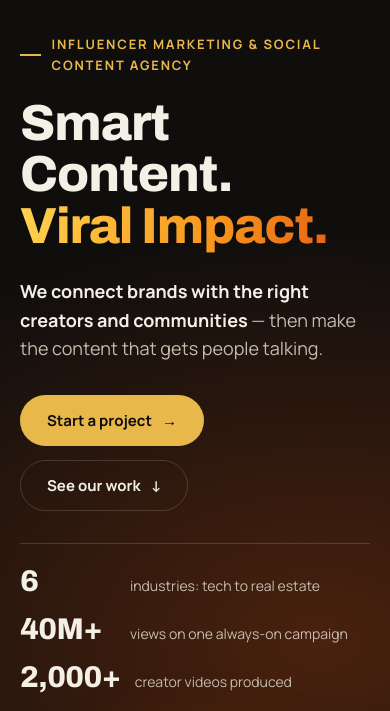
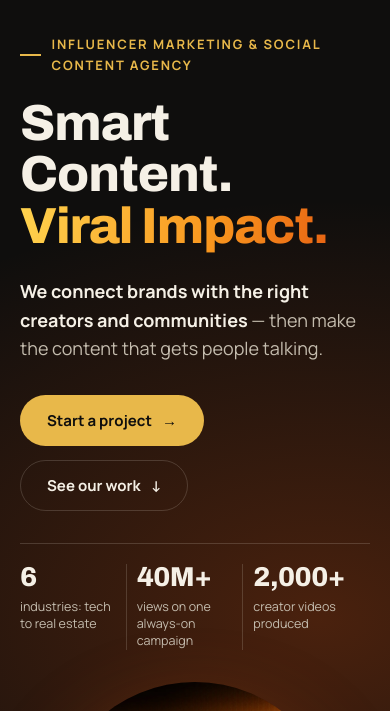
Before and after one commit to heyimdieuvi/the-viral-bee, a plain HTML site: page index.html in a window 390 px wide. Shown: the part 78-789 px from the top of the page. Drawn offline with Linux system fonts and the light colour scheme.

Commit message:
Make hero proof stats a three-across strip on phones
The stacked rows left labels starting at different x positions because
each number is a different width, and used ~150px of height. Use three
equal columns with the number above its label so they line up, cutting
the strip to ~106px at 375px wide. Number size scales down with
clamp() so "2,000+" still fits at 320px.

Co-Authored-By: Claude Sonnet 5.5 <noreply@anthropic.com>

```diff
--- a/app.css
+++ b/app.css
@@ -310,10 +310,11 @@ textarea{min-height:96px;resize:vertical}
   .hero h1{font-size:clamp(44px,13vw,64px)}
   .hero-sub{font-size:18px}
   .cta-row{margin-bottom:32px}
-  .proof{flex-direction:column;gap:18px;width:100%}
-  .proof>div{flex-direction:row;justify-content:flex-start;align-items:baseline;gap:14px;border:0;margin:0;padding:0}
-  .proof dt{margin:0;max-width:none}
-  .proof dd{font-size:30px;min-width:96px}
+  /* three across: number above its own label, so everything lines up */
+  .proof{display:grid;grid-template-columns:repeat(3,minmax(0,1fr));width:100%;padding-top:20px}
+  .proof>div{padding-right:10px;margin-right:10px}
+  .proof dd{font-size:clamp(22px,7vw,30px)}
+  .proof dt{font-size:12.5px;line-height:1.35;margin-top:8px;max-width:none}
   .brands .wrap{height:auto;flex-wrap:wrap;gap:6px;padding-top:16px;padding-bottom:16px}
   .marquee{flex-basis:100%}
   .brands li{font-size:17px}
```
